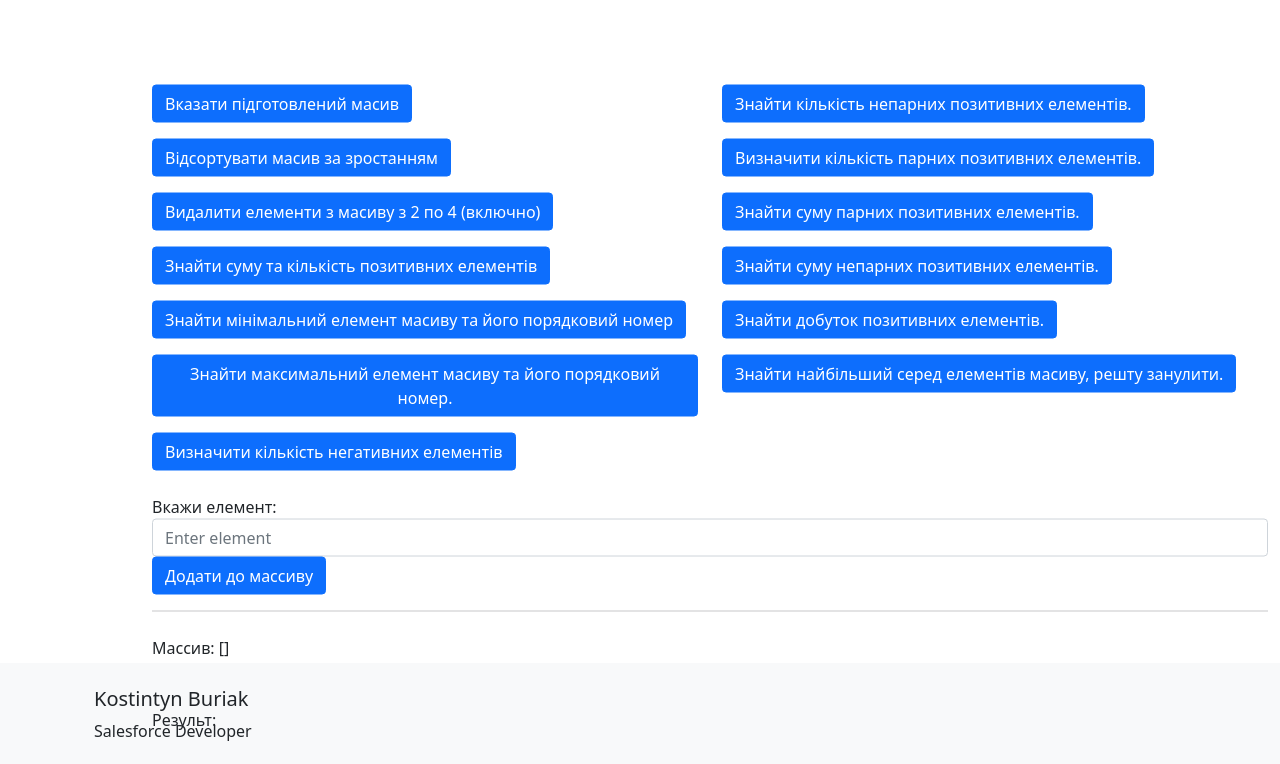
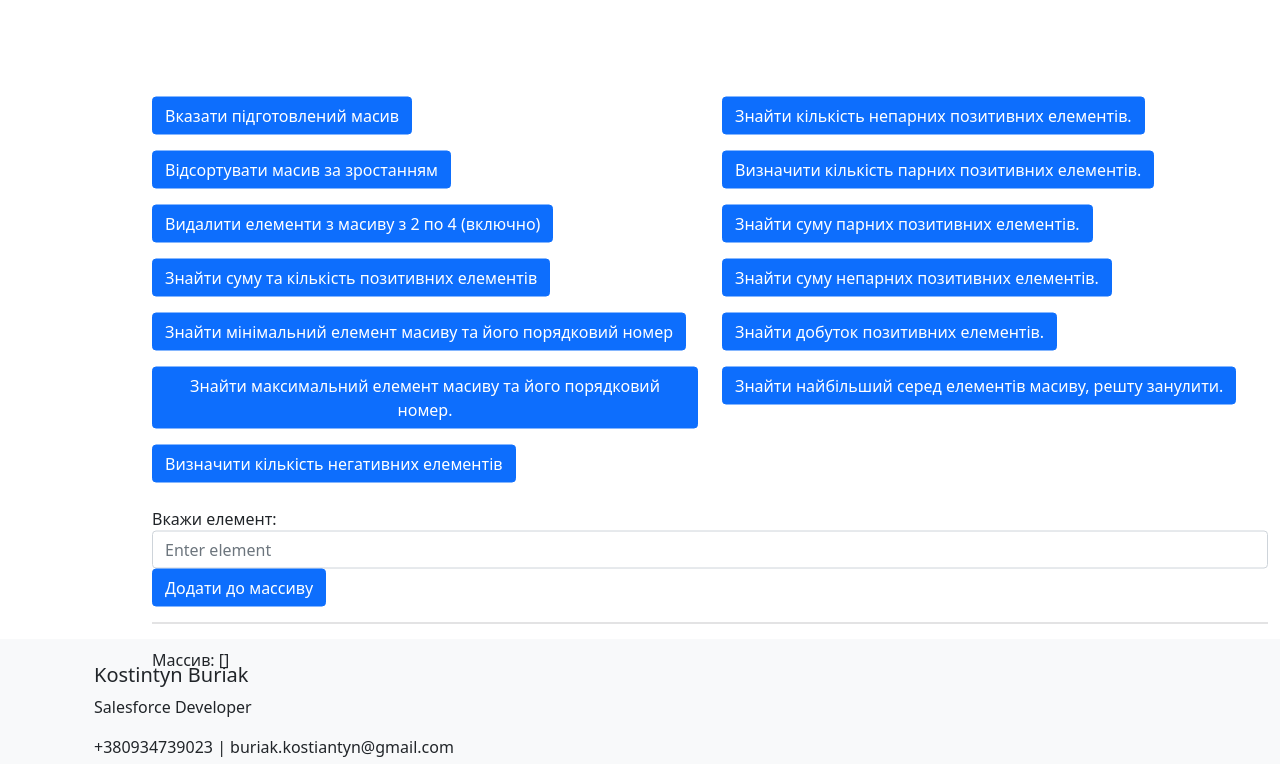
Before and after one commit to Koslan/Buriak--Front-end-Pro--2023.6.9, a plain HTML site: page index.html in a window 1280 px wide. Shown: the top 764 px of the page. Drawn offline with nearby package versions, Linux system fonts and the light colour scheme.

Commit message:
small fix

```diff
--- a/index.html
+++ b/index.html
@@ -47,7 +47,7 @@
     <hr />
     <div id="array-display" class="mt-4">Массив: []</div>
     <br>
-    <div id="result-display" class="mt-4">Результ: </div>
+    <div id="result-display" class="mt-4"></div>
   </div>
 
 
```
